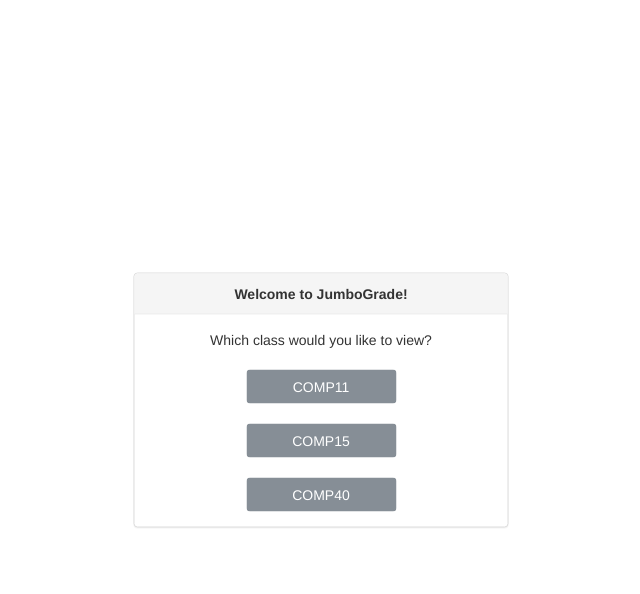
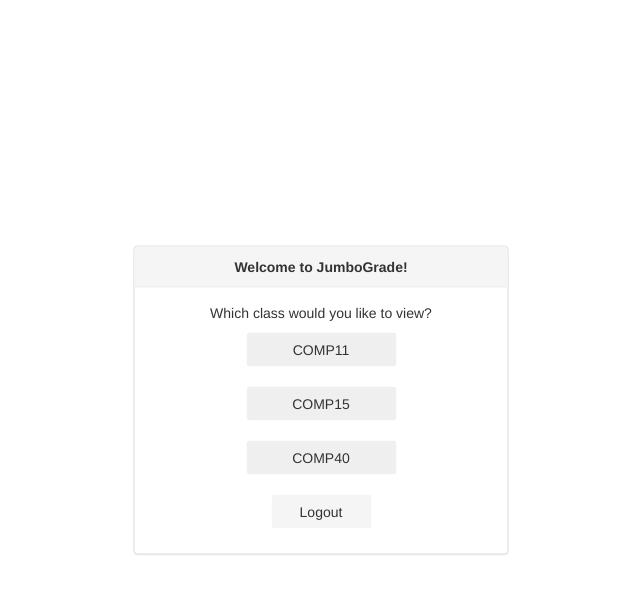
Before and after one commit to duci9y/jumbograde, a Django app: page /courses/ in a window 1280 px wide. Shown: the top 594 px of the page, without its empty margins (319-959 px from the left). Run offline with Django 3.2, Linux system fonts and the light colour scheme; parts of the project's set-up code (start-up, migrations or seed data) failed here and were passed over; some libraries are stand-ins or nearby versions.

Commit message:
update to follow bootstrap guidelines

```diff
--- a/core/jinja2/core/courses.html.j2
+++ b/core/jinja2/core/courses.html.j2
@@ -1,20 +1,20 @@
 <!doctype html>
+<html lang="en">
 <head>
   <title>JumboGrade</title>
 
-  {% block head %}
-    <link rel="stylesheet" type="text/css" href="{{ static('core/courses.css') }}">
-  {% endblock %}
+  <!-- Required meta tags -->
+  <meta charset="utf-8">
+  <meta name="viewport" content="width=device-width, initial-scale=1, shrink-to-fit=no">
 
   <!-- Bootstrap CSS -->
   <link rel="stylesheet" href="https://maxcdn.bootstrapcdn.com/bootstrap/3.3.7/css/bootstrap.min.css" integrity="sha384-BVYiiSIFeK1dGmJRAkycuHAHRg32OmUcww7on3RYdg4Va+PmSTsz/K68vbdEjh4u" crossorigin="anonymous">
-  <link rel="stylesheet" href="https://maxcdn.bootstrapcdn.com/bootstrap/4.0.0-beta.2/css/bootstrap.min.css" integrity="sha384-PsH8R72JQ3SOdhVi3uxftmaW6Vc51MKb0q5P2rRUpPvrszuE4W1povHYgTpBfshb" crossorigin="anonymous">
   <link rel="stylesheet" href="https://maxcdn.bootstrapcdn.com/bootstrap/4.0.0-alpha/css/bootstrap.min.css">
+  <link rel="stylesheet" type="text/css" href="{{ static('core/courses.css') }}">
 
-  <script src="https://maxcdn.bootstrapcdn.com/bootstrap/4.0.0-alpha/js/bootstrap.min.js"></script>
+  {% block head %}
+  {% endblock %}
 
-  <!-- Latest compiled and minified JavaScript -->
-  <script src="https://maxcdn.bootstrapcdn.com/bootstrap/3.3.7/js/bootstrap.min.js" integrity="sha384-Tc5IQib027qvyjSMfHjOMaLkfuWVxZxUPnCJA7l2mCWNIpG9mGCD8wGNIcPD7Txa" crossorigin="anonymous"></script>
 </head>
 <body>
   {% block body %}
@@ -22,17 +22,25 @@
     <div class="panel-heading"><b>Welcome to JumboGrade!</b></div>
     <div class="panel-body">
       Which class would you like to view?<br>
-      <button type="button" class="btn btn-secondary" id="course-button">COMP11</button><br>
-      <button type="button" class="btn btn-secondary">COMP15</button><br>
-      <button type="button" class="btn btn-secondary">COMP40</button>
+      <button type="button" class="btn btn-secondary course">COMP11</button><br>
+      <button type="button" class="btn btn-secondary course">COMP15</button><br>
+      <button type="button" class="btn btn-secondary course">COMP40</button><br>
+      <button type="button" class="btn btn-secondary logout">Logout</button>
+
     </div>
   </div>
+
+
+  <!-- Optional JavaScript -->
+  <!-- jQuery first, then Popper.js, then Bootstrap JS -->
   <script src="https://code.jquery.com/jquery-3.2.1.slim.min.js" integrity="sha384-KJ3o2DKtIkvYIK3UENzmM7KCkRr/rE9/Qpg6aAZGJwFDMVNA/GpGFF93hXpG5KkN" crossorigin="anonymous"></script>
+  <script src="https://cdnjs.cloudflare.com/ajax/libs/popper.js/1.12.3/umd/popper.min.js" integrity="sha384-vFJXuSJphROIrBnz7yo7oB41mKfc8JzQZiCq4NCceLEaO4IHwicKwpJf9c9IpFgh" crossorigin="anonymous"></script>
+  <script src="https://maxcdn.bootstrapcdn.com/bootstrap/4.0.0-beta.2/js/bootstrap.min.js" integrity="sha384-alpBpkh1PFOepccYVYDB4do5UnbKysX5WZXm3XxPqe5iKTfUKjNkCk9SaVuEZflJ" crossorigin="anonymous"></script>
+
   <script src="{{ static('core/courses.js') }}" type="text/javascript"></script>
 
   {% endblock %}
 
 </body>
 
-
 </html>
--- a/core/static/core/courses.css
+++ b/core/static/core/courses.css
@@ -1,7 +1,15 @@
 .btn-secondary {
-    margin-top: 20px;
-    margin-bottom: 20px;
+    margin-top: 10px;
+    margin-bottom: 10px;
+}
+
+.course {
     min-width: 150px;
+}
+
+.logout {
+    background-color: whitesmoke;
+    min-width: 100px;
 }
 
 .panel {
--- a/core/static/core/courses.js
+++ b/core/static/core/courses.js
@@ -1,4 +1,11 @@
-$("button").click(function() {
+// redirect to grades for specified course
+$(".course").click(function() {
     var course = $(this).text();
     location.href = "../" + course + "/view_grades";
 });
+
+// redirec to login page
+$(".logout").click(function() {
+    var course = $(this).text();
+    location.href = "../login";
+});
```
Also changed, not shown: core/jinja2/core/table.html.j2 (+14 -3 lines), core/static/core/table.css (+1 -9 lines), core/static/core/table.js (+2 -6 lines), 6 other files.
